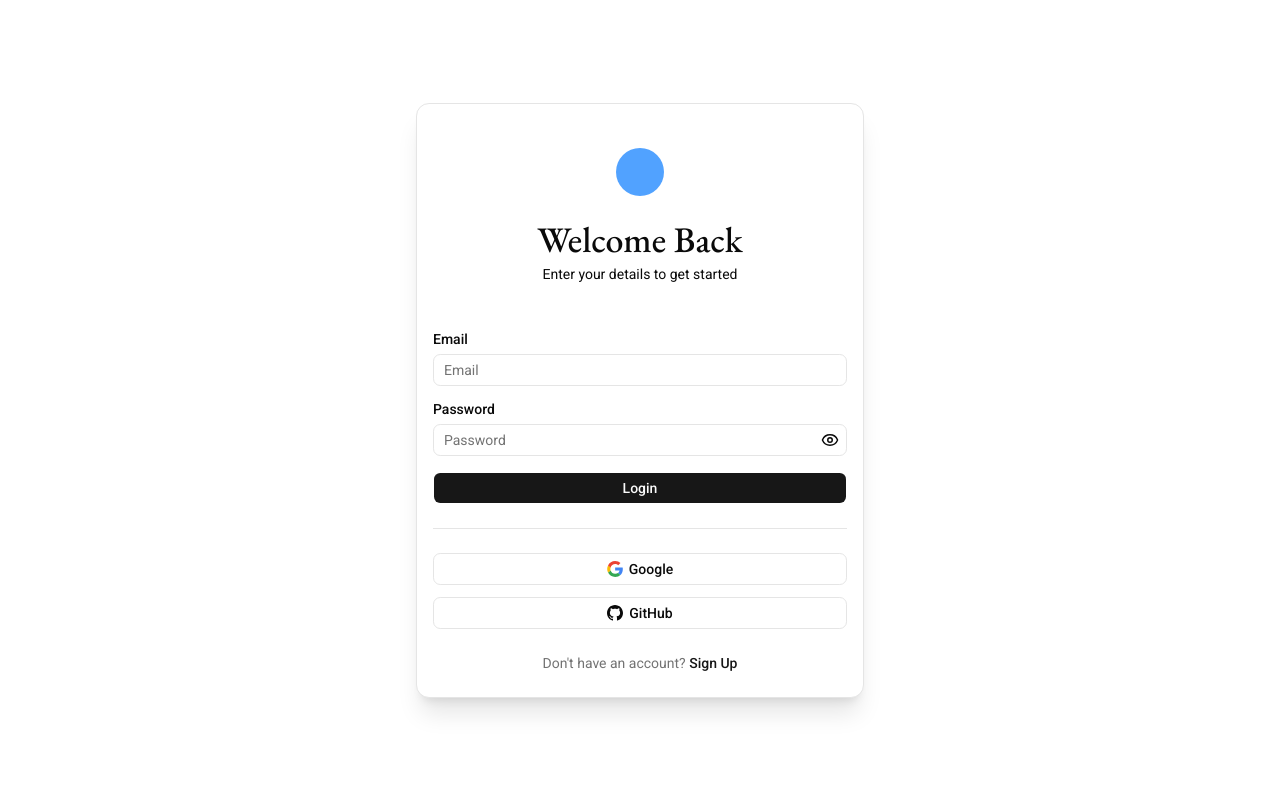
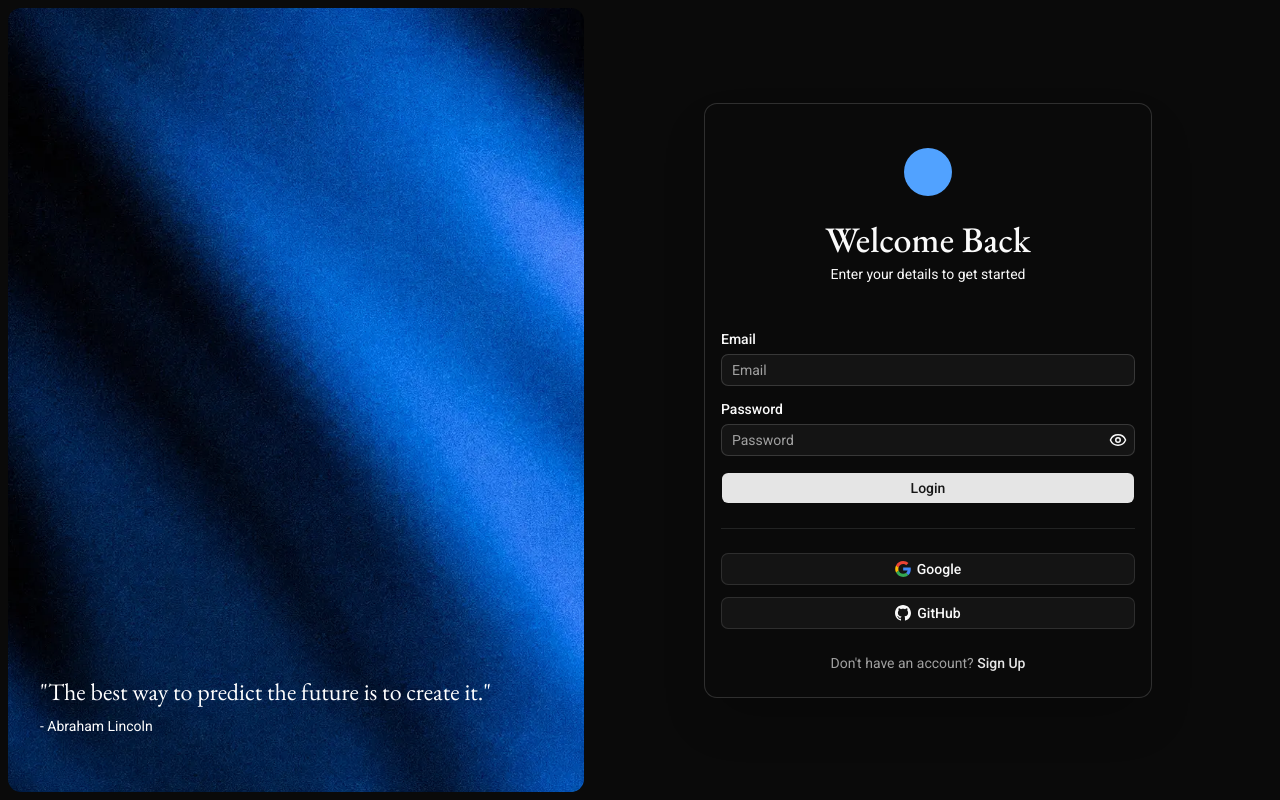
Before and after one commit to UtkarshS611/Atlas-Notes, a Next.js app: page /auth/sign-in in a window 1280 px wide. Built offline with nearby package versions, Linux system fonts and the light colour scheme; no server answers.

Commit message:
auth page completed

```diff
--- a/app/(pages)/auth/sign-in/page.tsx
+++ b/app/(pages)/auth/sign-in/page.tsx
@@ -2,8 +2,18 @@ import { SignInForm } from "@/components/auth/SignInForm";
 
 export default function LoginPage() {
     return (
-        <section className="h-screen grid place-items-center auth">
-            <SignInForm />
+        <section className="h-screen flex items-center justify-between p-2">
+            <div className="duration-200 hidden lg:flex flex-col items-start justify-end h-full max-w-lg xl:max-w-xl w-full auth rounded-2xl px-8 py-14 text-white space-y-2">
+                <h2 className="text-2xl">
+                    "The best way to predict the future is to create it."
+                </h2>
+                <p className="text-sm">
+                    - Abraham Lincoln
+                </p>
+            </div>
+            <div className="flex-1 grid place-items-center h-full">
+                <SignInForm />
+            </div>
         </section>
     );
 }
--- a/app/(pages)/auth/sign-up/page.tsx
+++ b/app/(pages)/auth/sign-up/page.tsx
@@ -2,8 +2,18 @@ import { SignUpForm } from "@/components/auth/SignUpForm";
 
 export default function SignupPage() {
     return (
-        <section className="h-screen grid place-items-center auth">
-            <SignUpForm />
+        <section className="h-screen flex items-center justify-between p-2">
+            <div className="duration-200 hidden lg:flex flex-col items-start justify-end h-full max-w-lg xl:max-w-xl w-full auth rounded-2xl px-8 py-14 text-white space-y-2">
+                <h2 className="text-2xl">
+                    "The best way to predict the future is to create it."
+                </h2>
+                <p className="text-sm">
+                    - Abraham Lincoln
+                </p>
+            </div>
+            <div className="flex-1 grid place-items-center h-full">
+                <SignUpForm />
+            </div>
         </section>
     );
 }
--- a/app/globals.css
+++ b/app/globals.css
@@ -141,9 +141,9 @@ h6 {
   font-style: normal;
 }
 
-/* .auth{
-  background-image: url('/auth/authbg-2.avif');
+.auth{
+  background-image: url('/auth/authbg.webp');
   background-position: center center;
   background-repeat: no-repeat;
   background-size: cover;
-} */
+}
--- a/app/layout.tsx
+++ b/app/layout.tsx
@@ -20,7 +20,7 @@ export default function RootLayout({
   return (
     <html
       lang="en"
-      className={cn("h-full antialiased")}
+      className={cn("h-full antialiased dark")}
     >
       <body className="min-h-full flex flex-col relative">
         {/* <Header /> */}
--- a/components/auth/SignInForm.tsx
+++ b/components/auth/SignInForm.tsx
@@ -58,14 +58,12 @@ export function SignInForm() {
     };
 
     return (
-        <div className="bg-background w-full max-w-md rounded-2xl px-4 py-6 shadow-xl border border-input">
+        <div className="bg-background w-full max-w-md rounded-2xl px-4 py-6 shadow-2xl border border-input">
             <div className="text-center flex flex-col justify-center items-center gap-1">
                 <div className="h-12 w-12 bg-blue-400 rounded-full aspect-square my-5"></div>
                 <h2 className="text-4xl font-medium">Welcome Back</h2>
                 <p className="text-sm">Enter your details to get started</p>
             </div>
-
-
             <form
                 onSubmit={handleSubmit(onSubmit)}
                 className="mt-12 space-y-4"
--- a/lib/supabase/auth.ts
+++ b/lib/supabase/auth.ts
@@ -61,7 +61,5 @@ export const signUpSchema = z
     path: ["confirmPassword"],
   });
 
-
-
 export type SignupFormData = z.infer<typeof signUpSchema>;
 export type SignInFormData = z.infer<typeof SignInSchema>;
```
Also changed, not shown: public/auth/authbg.webp (added).
